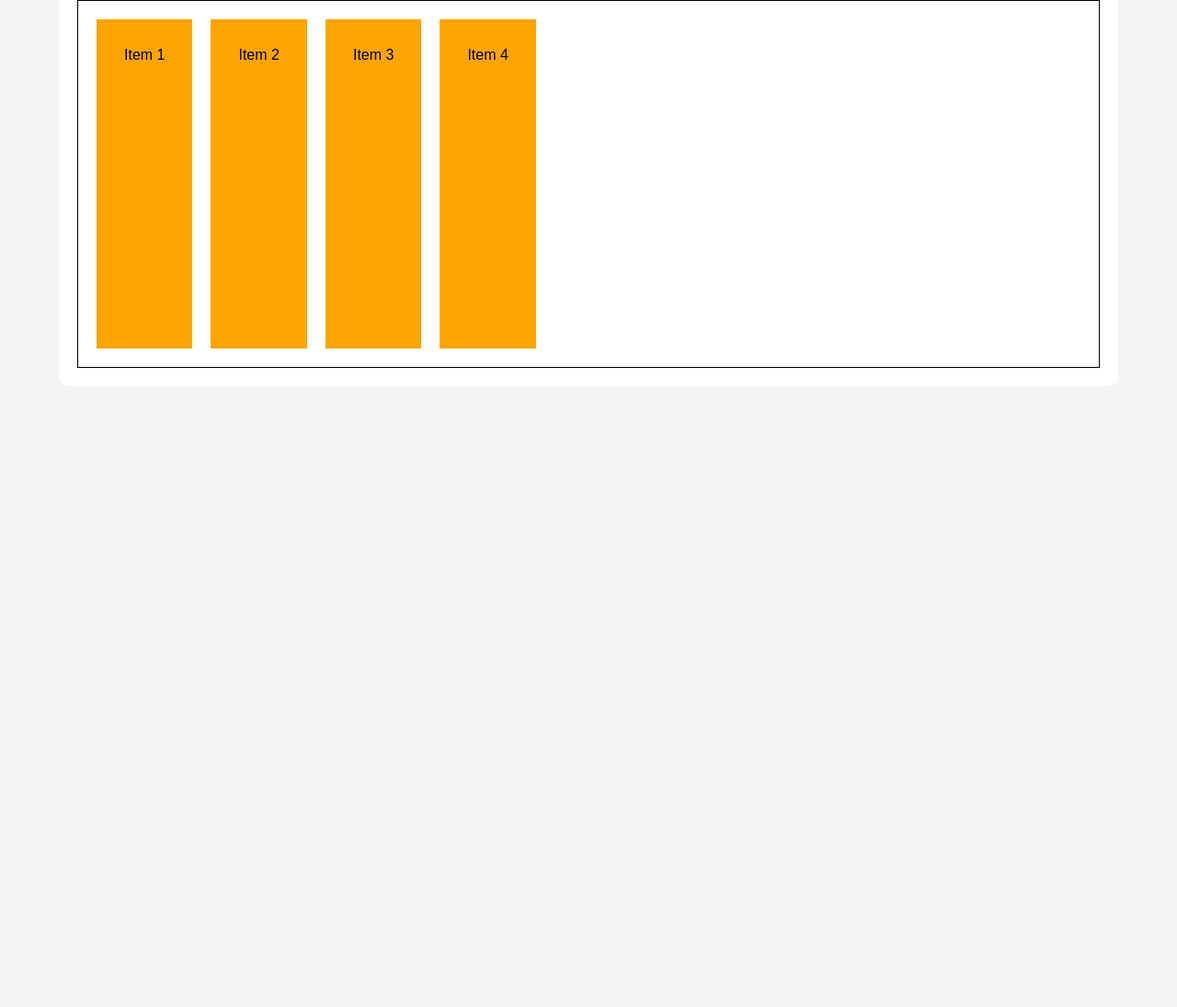
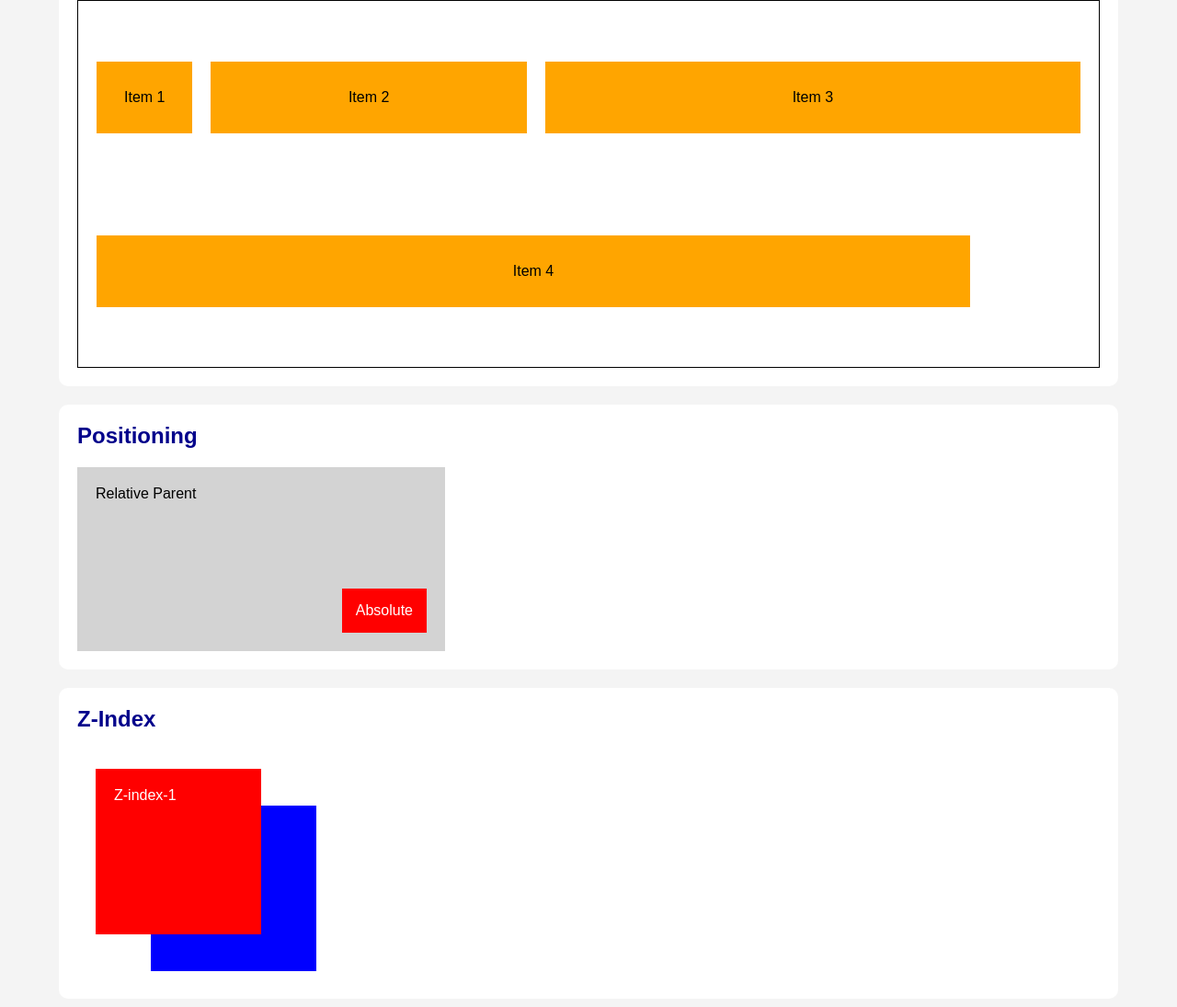
Before and after one commit to theokalogr-bit/cf10-web, a plain HTML site: page chapter1/4-CSS-flex.html in a window 1280 px wide. Shown: the part 867-1962 px from the top of the page at 92% size. Before the commit the page ends 1307 px from the top, so only its background shows below. Drawn offline with Linux system fonts and the light colour scheme.

Commit message:
feat: add positioning, z-index

```diff
--- a/chapter1/4-CSS-flex.html
+++ b/chapter1/4-CSS-flex.html
@@ -48,13 +48,33 @@
             <div class="flex-container">
                 <div class="flex-item">Item 1</div>
 
-                <div class="flex-item"> Item 2</div>
+                <div class="flex-item grow-1"> Item 2</div>
 
-                <div class="flex-item"> Item 3</div>
+                <div class="flex-item grow-2"> Item 3</div>
 
-                <div class="flex-item">Item 4</div>
+                <div class="flex-item set-width">Item 4</div>
             </div>
           </section>
+
+          <!-- Positioning -->
+          <section>
+            <h2>Positioning</h2>
+            <div class="relative-box">
+                Relative Parent
+                <div class="absolute-box">
+                Absolute
+                </div>
+            </div>
+          </section>
+
+          <!-- Z-Index -->
+           <section><h2>Z-Index</h2>
+            <div class="z-container">
+                <div class="box red-box">Z-index-1</div>
+
+                <div class="box blue-box">Z-index-2</div>
+            </div>
+        </section>
     </main>
 </body>
 </html>
--- a/chapter1/css/4-CSS-flex.css
+++ b/chapter1/css/4-CSS-flex.css
@@ -15,6 +15,9 @@ body {
     color: white;
     padding: 20px;
     text-align: center;
+    position: sticky;
+    top: 0;
+    z-index: 1000;
 }
 
 /* Header Styling */
@@ -97,6 +100,8 @@ h2 {
     height: 400px;
     /* align-items: start; */
     /* align-items: end; */
+    align-items: center;
+    flex-wrap: wrap;
 }
 
 .flex-item {
@@ -104,3 +109,60 @@ h2 {
     padding: 30px;
     text-align: center;
 }
+
+.grow-1 {
+    flex-grow: 1;
+}
+
+.grow-2 {
+    flex-grow: 2;
+}
+
+.set-width {
+    width: 950px;
+}
+
+.relative-box {
+    width: 400px;
+    height: 200px;
+    background-color: lightgray;
+    padding: 20px;
+    position: relative;
+}
+
+.absolute-box {
+    background-color: red;
+    color: white;
+    padding: 15px;
+    position: absolute;
+    right: 20px;
+    bottom: 20px;
+}
+
+/* Z-Index-Styling */
+.z-container {
+    height: 250px;
+    position: relative;
+}
+
+.box {
+    width: 180px;
+    height: 180px;
+    color: white;
+    padding: 20px;
+    position: absolute;
+}
+
+.red-box {
+    background-color: red;
+    top: 20px;
+    left: 20px;
+    z-index: 2;
+}
+
+.blue-box {
+    background-color: blue;
+    top: 60px;
+    left: 80px;
+    z-index: 1;
+}
```
